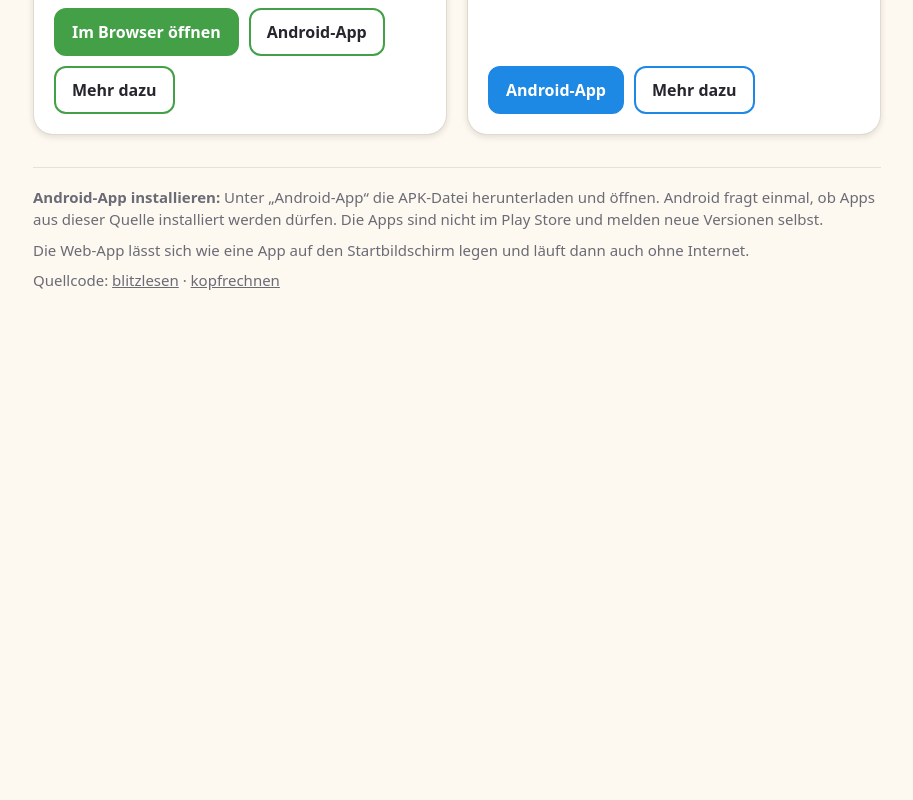
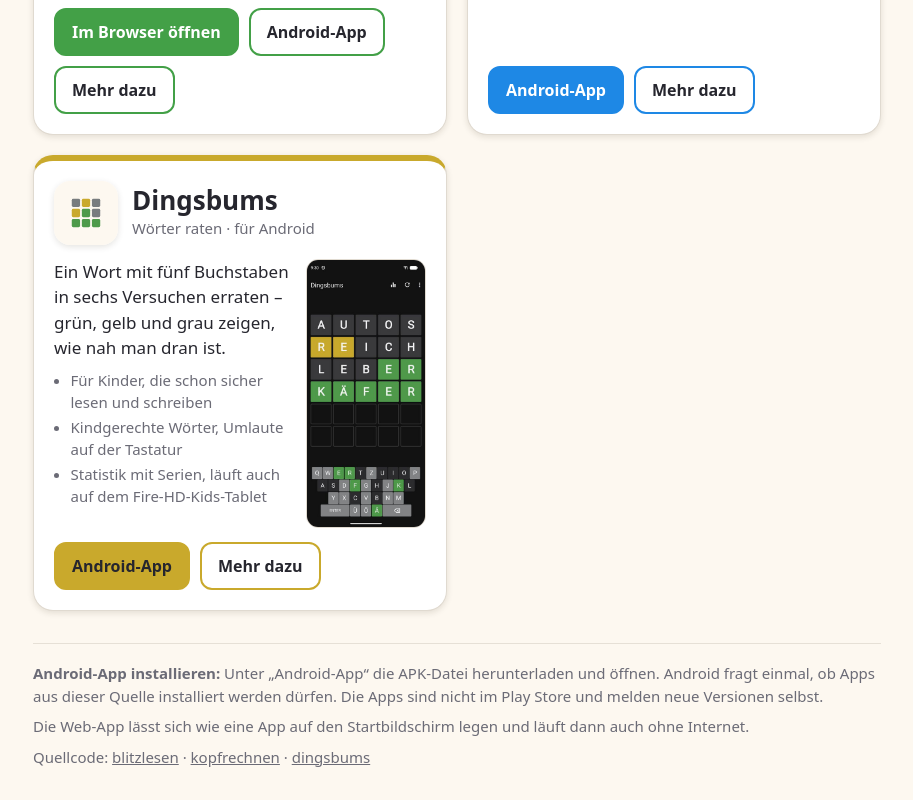
Before and after one commit to hansmaulwurf23/hansmaulwurf23.github.io, a plain HTML site: page index.html in a window 1280 px wide. Shown: the part 572-1372 px from the top of the page, without its empty margins (183-1096 px from the left). Before the commit the page ends 896 px from the top, so only its background shows below. Drawn offline with Linux system fonts and the light colour scheme.

Commit message:
Dingsbums als dritte App: Wörter raten für Android
Karte mit Icon, Vorschaubild und Links zu Release und Kurzbeschreibung,
dazu der Quellcode-Link im Fuß.

Co-Authored-By: Claude Opus 5.5 <noreply@anthropic.com>

```diff
--- a/index.html
+++ b/index.html
@@ -4,7 +4,7 @@
   <meta charset="utf-8">
   <meta name="viewport" content="width=device-width, initial-scale=1, viewport-fit=cover">
   <title>Lern-Apps für Kinder</title>
-  <meta name="description" content="Kleine Übungs-Apps für die Grundschule: Lesen (Blitzlesen) und Zahlen (Kopfrechnen). Kostenlos, ohne Werbung, ohne Konto.">
+  <meta name="description" content="Kleine Übungs-Apps für Kinder: Lesen (Blitzlesen), Zahlen (Kopfrechnen) und Dingsbums (Wörter raten). Kostenlos, ohne Werbung, ohne Konto.">
   <meta name="theme-color" content="#FDF8F0" media="(prefers-color-scheme: light)">
   <meta name="theme-color" content="#15161C" media="(prefers-color-scheme: dark)">
   <link rel="icon" href="icons/favicon.svg" type="image/svg+xml">
@@ -24,6 +24,8 @@
       --lesen-ink: #FFFFFF;
       --zahlen: #1E88E5;
       --zahlen-ink: #FFFFFF;
+      --dingsbums: #C9A92C;
+      --dingsbums-ink: #26262E;
       --shadow: 0 2px 6px rgba(40, 30, 10, .12);
       color-scheme: light;
     }
@@ -70,6 +72,7 @@
     }
     .app.lesen { --c: var(--lesen); --ink: var(--lesen-ink); }
     .app.zahlen { --c: var(--zahlen); --ink: var(--zahlen-ink); }
+    .app.dingsbums { --c: var(--dingsbums); --ink: var(--dingsbums-ink); }
     .head { display: flex; align-items: center; gap: 14px; }
     .head img { width: 64px; height: 64px; border-radius: 16px; flex: none; box-shadow: var(--shadow); }
     h2 { margin: 0; font-size: 26px; line-height: 1.1; }
@@ -107,7 +110,7 @@
   <header>
     <h1>Lern-Apps für Kinder</h1>
     <p class="lead">Kleine Übungs-Apps für die Grundschule, entstanden für den Hausgebrauch: kurze
-      Runden, große Tasten, eine Bestenliste. Kostenlos, ohne Werbung und ohne Konto – gespeichert
+      Runden, große Tasten, Bestenliste oder Statistik. Kostenlos, ohne Werbung und ohne Konto – gespeichert
       wird nur auf dem eigenen Gerät.</p>
   </header>
 
@@ -163,6 +166,32 @@
         <a class="btn" href="https://github.com/hansmaulwurf23/kopfrechnen/blob/main/docs/README.md">Mehr dazu</a>
       </div>
     </section>
+
+    <section class="app dingsbums" aria-labelledby="dingsbums">
+      <div class="head">
+        <img src="icons/dingsbums.svg" alt="">
+        <div>
+          <h2 id="dingsbums">Dingsbums</h2>
+          <p class="kind">Wörter raten · für Android</p>
+        </div>
+      </div>
+      <div class="body">
+        <div>
+          <p>Ein Wort mit fünf Buchstaben in sechs Versuchen erraten – grün, gelb und grau zeigen,
+            wie nah man dran ist.</p>
+          <ul>
+            <li>Für Kinder, die schon sicher lesen und schreiben</li>
+            <li>Kindgerechte Wörter, Umlaute auf der Tastatur</li>
+            <li>Statistik mit Serien, läuft auch auf dem Fire-HD-Kids-Tablet</li>
+          </ul>
+        </div>
+        <img class="shot" src="bilder/dingsbums.jpg" alt="Gelöstes Spielfeld von Dingsbums" width="400" height="898" loading="lazy">
+      </div>
+      <div class="actions">
+        <a class="btn primary" href="https://github.com/hansmaulwurf23/dingsbums/releases/latest">Android-App</a>
+        <a class="btn" href="https://github.com/hansmaulwurf23/dingsbums/blob/main/docs/README.md">Mehr dazu</a>
+      </div>
+    </section>
   </div>
 
   <footer>
@@ -172,7 +201,8 @@
     <p>Die Web-App lässt sich wie eine App auf den Startbildschirm legen und läuft dann auch ohne
       Internet.</p>
     <p>Quellcode: <a href="https://github.com/hansmaulwurf23/blitzlesen">blitzlesen</a> ·
-      <a href="https://github.com/hansmaulwurf23/kopfrechnen">kopfrechnen</a></p>
+      <a href="https://github.com/hansmaulwurf23/kopfrechnen">kopfrechnen</a> ·
+      <a href="https://github.com/hansmaulwurf23/dingsbums">dingsbums</a></p>
   </footer>
 </main>
 </body>
```
Also changed, not shown: bilder/dingsbums.jpg (added), icons/dingsbums.svg (added), 1 other file.
